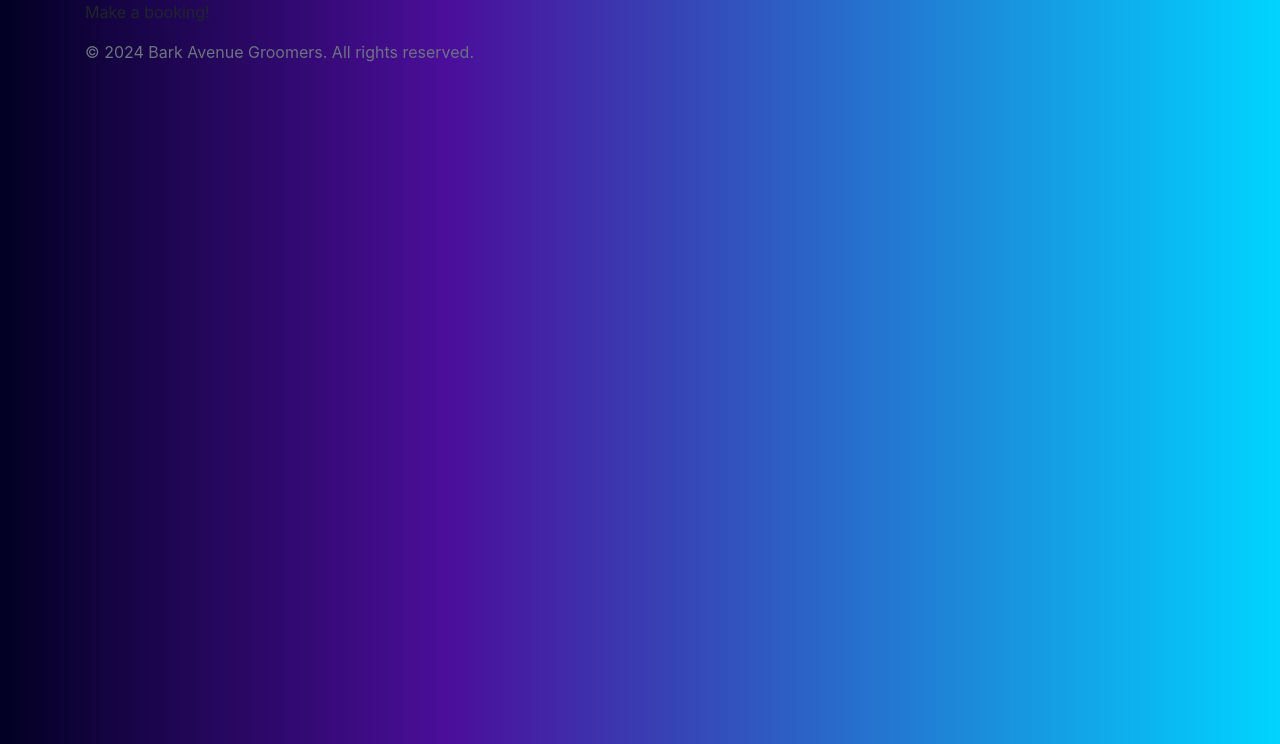
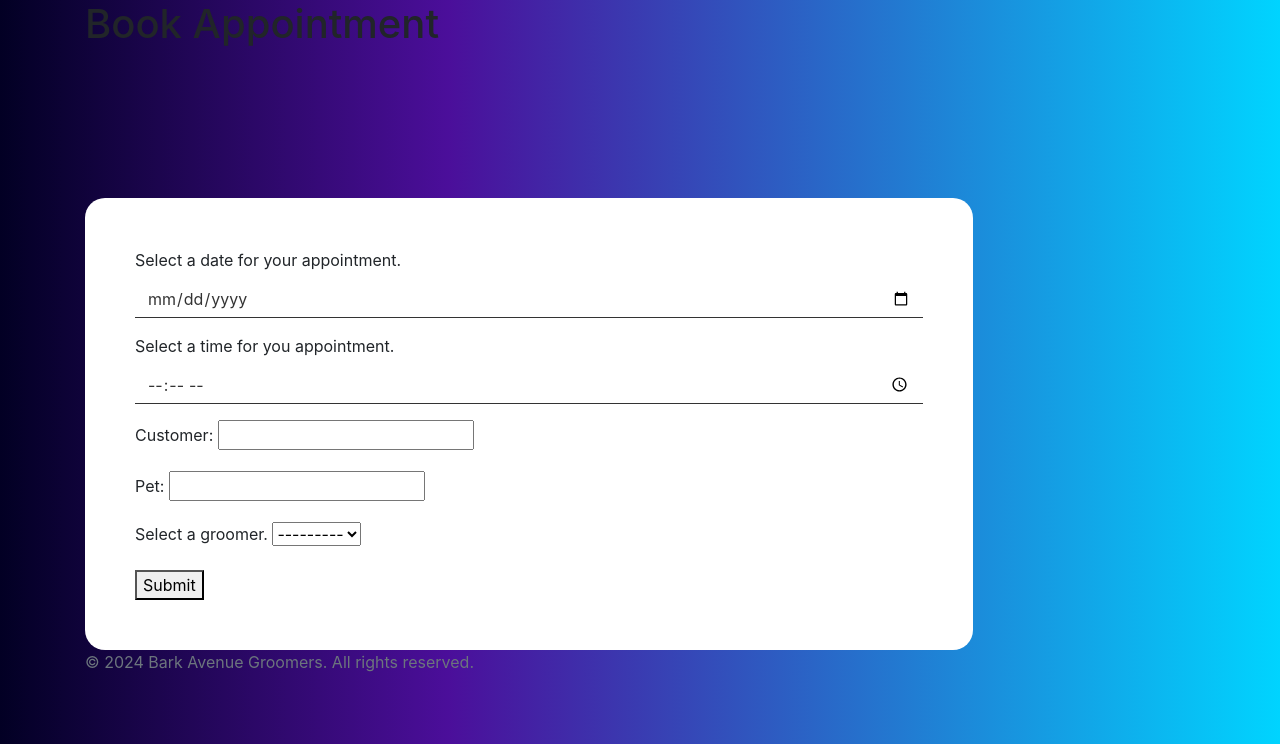
Before and after one commit to JKirkby95/Bark-Avenue-Gitpod, a Django app: page /booking/ in a window 1280 px wide. Shown: the part 56-800 px from the top of the page. Run offline with Django 3.2, Linux system fonts and the light colour scheme; data that the repository does not hold is empty; some libraries are stand-ins or nearby versions.

Commit message:
add booking form basic version and creat groomers in admin

```diff
--- a/grooming/admin.py
+++ b/grooming/admin.py
@@ -1,7 +1,5 @@
 from django.contrib import admin
-from .models import Customer , Pet , Groomer , Appointment
+from .models import Groomer , Appointment
 
-admin.site.register(Customer)
-admin.site.register(Pet)
 admin.site.register(Groomer)
 admin.site.register(Appointment)
--- /dev/null
+++ b/grooming/forms.py
@@ -0,0 +1,38 @@
+from django import forms
+from .models import Appointment, Groomer
+
+
+class AppointmentForm(forms.ModelForm):
+    customer = forms.CharField(max_length=100)
+    pet = forms.CharField(max_length=100)
+
+    class Meta:
+        model = Appointment
+        fields = [
+            'appointment_date',
+            'appointment_time',
+            'customer',
+            'pet',
+            'groomer',
+            ]
+        labels = {
+            'appointment_date' : 'Select a date for your appointment.',
+            'appointment_time' : 'Select a time for you appointment.',
+            'groomer' : 'Select a groomer.',
+            'pet' : 'What is your dogs name?',
+            'customer' : 'What is your full name?',
+        }
+        widgets = {
+            'appointment_date' : forms.DateInput(
+                attrs={
+                    'type': 'date',
+                    'class': 'form-control',
+                }
+            ),
+            'appointment_time' : forms.TimeInput(
+                attrs={
+                    'type': 'time',
+                    'class': 'form-control',
+                }
+            ),
+        }
--- a/grooming/models.py
+++ b/grooming/models.py
@@ -1,24 +1,24 @@
 from django.db import models
 
 # class' for the customer , pet ,groomer and appointments
-class Customer(models.Model):
-    name = models.CharField(max_length=100)
-    email = models.EmailField(max_length=100)
-    phone_number = models.CharField(max_length=20)
-    address = models.TextField()
+# class Customer(models.Model):
+#     name = models.CharField(max_length=100)
+#     email = models.EmailField(max_length=100)
+#     phone_number = models.CharField(max_length=20)
+#     address = models.TextField()
 
-    def __str__(self):
-        return self.name
+#     def __str__(self):
+#         return self.name
 
-class Pet(models.Model):
-    customer = models.ForeignKey(Customer, on_delete=models.CASCADE)
-    name = models.CharField(max_length=100)
-    breed = models.CharField(max_length=100)
-    age = models.IntegerField()
-    comments = models.TextField(blank=True)
+# class Pet(models.Model):
+#     customer = models.ForeignKey(Customer, on_delete=models.CASCADE)
+#     name = models.CharField(max_length=100)
+#     breed = models.CharField(max_length=100)
+#     age = models.IntegerField()
+#     comments = models.TextField(blank=True)
 
-    def __str__(self):
-        return self.name
+#     def __str__(self):
+#         return self.name
 
 class Groomer(models.Model):
     name = models.CharField(max_length=100)
@@ -28,8 +28,8 @@ class Groomer(models.Model):
         return self.name
 
 class Appointment(models.Model):
-    customer = models.ForeignKey(Customer, on_delete=models.CASCADE)
-    pet = models.ForeignKey(Pet, on_delete=models.CASCADE)
+    customer = models.CharField(max_length=100)
+    pet = models.CharField(max_length=100)
     groomer = models.ForeignKey(Groomer, on_delete=models.CASCADE)
     appointment_date = models.DateField()
     appointment_time = models.TimeField()
--- a/grooming/views.py
+++ b/grooming/views.py
@@ -1,5 +1,6 @@
 from django.shortcuts import render
 from django.views.generic import TemplateView
+from .forms import AppointmentForm
 
 class IndexView(TemplateView):
     template_name = 'index.html'
@@ -7,5 +8,17 @@ class IndexView(TemplateView):
 class BookingView(TemplateView):
     template_name = 'booking.html'
 
+    def get(self, request):
+        form = AppointmentForm()
+        return render(request, self.template_name, {'form': form})
+
+    def post(self, request):
+        form = AppointmentForm(request.POST)
+        if form.is_valid():
+            form.save()
+            # Redirect to a success page or home page
+            return redirect('index')
+        return render(request, self.template_name, {'form': form})
+
 class LoginView(TemplateView):
     template_name = 'login.html'
--- a/templates/booking.html
+++ b/templates/booking.html
@@ -3,5 +3,10 @@
 {% block title %}Booking - Bark Avenue Groomers{% endblock %}
 
 {% block content %}
-<p>Make a booking!</p>
+    <h1>Book Appointment</h1>
+        <form method="post">
+            {% csrf_token %}
+            {{ form.as_p }}
+            <button type="submit">Submit</button>
+        </form>
 {% endblock %}
```
